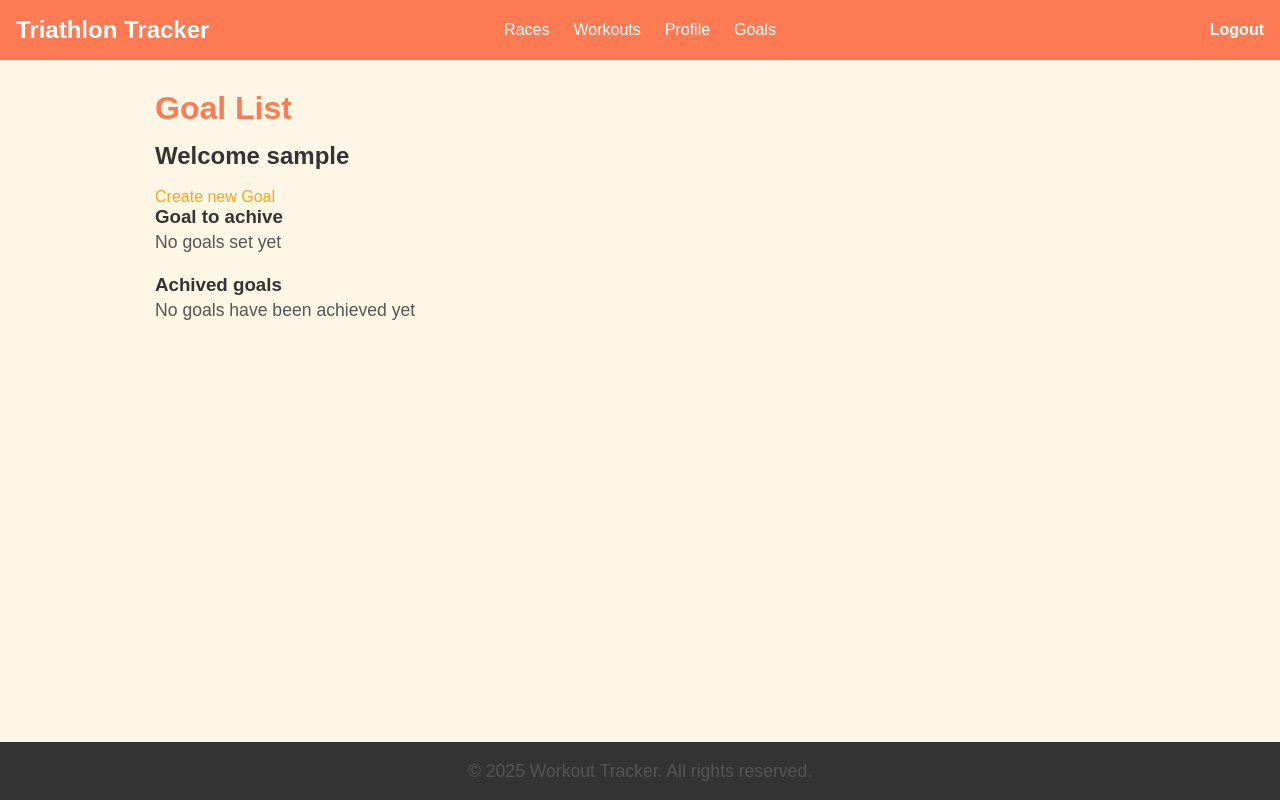
After one commit to juancmorenoh/django_triathlon_tracker, a Django app: page /goals/ in a window 1280 px wide. The commit adds this page. Run offline with Django 5.2, Linux system fonts and the light colour scheme; the visitor is signed in with stand-in values (Sample User, id 1).

Commit message:
Add view and template to list Goal Model

```diff
--- /dev/null
+++ b/apps/workout_logs/templates/workout_logs/goals.html
@@ -0,0 +1,38 @@
+{% extends 'base.html' %}
+
+{% block title %} Races {% endblock %}
+
+{% block content %}
+    <h1>Goal List</h1>
+    <h2>Welcome {{ user.username }}</h2>
+    <br>
+
+    <a href="{% url 'create_goal' %}">Create new Goal</a>
+
+    <h3>Goal to achive</h3>
+    {% for goal in not_achived_goals %}
+        <a href="#">
+            <div>
+                <p>Goal type : {{ goal.goal_type }}</p>
+                <p>Target : {{ goal.target_value }}</p>
+                <p>Description: {{ goal.description }}</p>
+            </div>
+        </a>
+    {% empty %}
+        <p>No goals set yet</p>
+    {% endfor %}
+    <br>
+    <h3>Achived goals</h3>
+    {% for goal in achived_goals %}
+        <a href="#">
+            <div>
+                <p>Goal type : {{ goal.goal_type }}</p>
+                <p>Target : {{ goal.target_value }}</p>
+                <p>Description: {{ goal.description }}</p>
+            </div>
+        </a>
+    {% empty %}
+        <p>No goals have been achieved yet</p>
+    {% endfor %}
+
+{% endblock %}
--- a/apps/workout_logs/urls.py
+++ b/apps/workout_logs/urls.py
@@ -15,5 +15,7 @@ urlpatterns = [
     path('races/<int:race_id>/delete/', views.delete_race, name='delete_race'),
     path('races/<int:race_id>/update/', views.update_race, name='update_race'),
 
-    path('goals/create/', views.create_goal, name='create_race'),
+    path('goals/', views.goals, name='goals'),
+    path('goals/create/', views.create_goal, name='create_goal'),
+
 ]
--- a/apps/workout_logs/views.py
+++ b/apps/workout_logs/views.py
@@ -1,6 +1,6 @@
 from django.shortcuts import render , redirect , get_object_or_404
 from django.contrib.auth.decorators import login_required
-from .models import Workout, Race
+from .models import Workout, Race, Goal
 from .forms import WorkoutForm, RaceForm, GoalForm
 
 from datetime import datetime
@@ -134,6 +134,18 @@ def detail_race(request, race_id):
 
 
 #CRUD Create, Read, Update, Delete for Goals
+def goals(request):
+    user_goals = Goal.objects.filter(user=request.user)
+    achieved_goals = user_goals.filter(achieved=True)
+    not_achieved_goals = user_goals.filter(achieved=False)
+
+    context = {
+        'goals': user_goals,
+        'achieved_goals': achieved_goals,
+        'not_achieved_goals': not_achieved_goals,
+    }
+    return render(request,'workout_logs/goals.html', context)
+
 
 def create_goal(request):
     if request.method == 'POST':
--- a/templates/base.html
+++ b/templates/base.html
@@ -23,6 +23,7 @@
                     <li><a href="{% url 'races' %}">Races</a></li>
                     <li><a href="{% url 'workout_list' %}">Workouts</a></li>
                     <li><a href="{% url 'profile' %}">Profile</a></li>
+                    <li><a href="{% url 'goals' %}">Goals</a></li>
 
                 {% else %}
                     <li><a href="#">Training</a></li>
```
